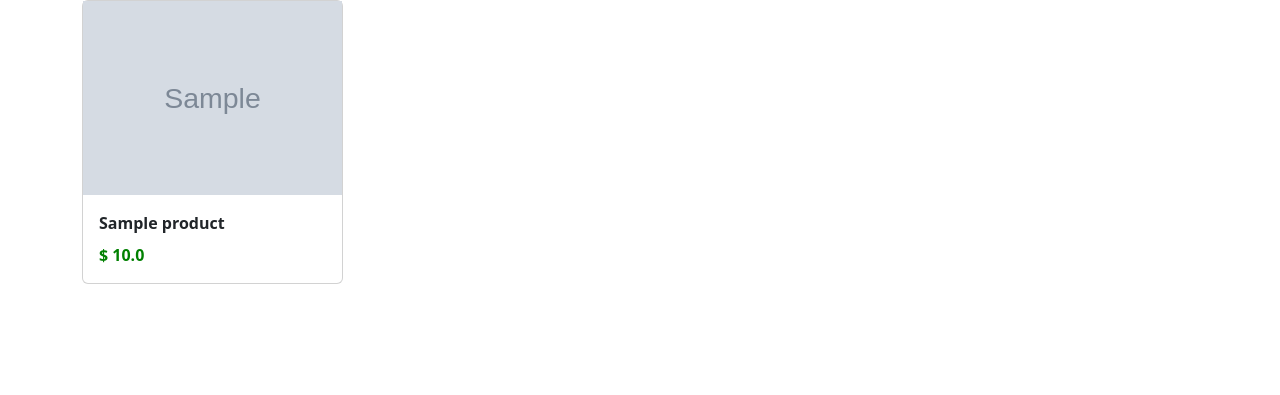
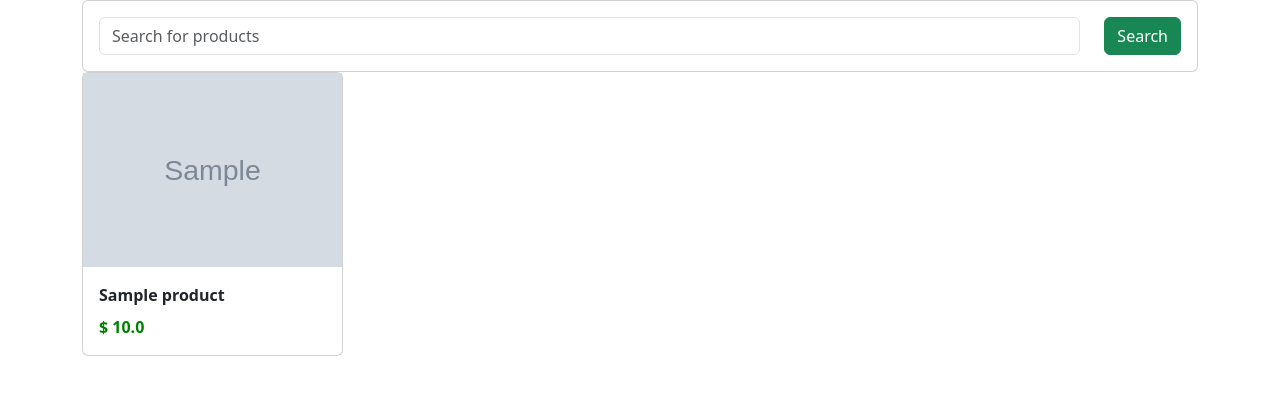
Before and after one commit to Dineshkumar2172/E-Commerce-Website, a Django app: page / in a window 1280 px wide. Shown: the top 395 px of the page. Run offline with Django 4.2, Linux system fonts and the light colour scheme; tables that the repository leaves empty hold one stand-in row (values such as "Sample post"); grey boxes marked "Sample" are stand-in pictures.

Commit message:
adding search functionality

```diff
--- a/ecomsite/shop/templates/shop/index.html
+++ b/ecomsite/shop/templates/shop/index.html
@@ -14,6 +14,21 @@
     </head>
     <body>
         <div class="container">
+            <div class="row">
+                <div class="col-md-12">
+                    <form class="card card-sm">
+                        <div class="card-body row no-gutters align-items-center">
+                            <div class="col">
+                                <input type="search" name="item_name" placeholder="Search for products" class="form-control form-control-borderless">
+                            </div>
+                            <div class="col-auto">
+                                <button class="btn btn-success" type="submit">Search</button>
+                            </div>
+                        </div>
+                    </form>
+                </div>
+            </div>
+
             <div class="row">
                 {% for product in product_objects %}
                     <div class="col-md-3">
--- a/ecomsite/shop/views.py
+++ b/ecomsite/shop/views.py
@@ -4,4 +4,8 @@ from shop.models import Product
 # Create your views here.
 def index(request):
     product_objects = Product.objects.all()
+    item_name = request.GET.get("item_name")
+    if item_name:
+        product_objects =  product_objects.filter(title__icontains=item_name)
+
     return render(request, "shop/index.html", {"product_objects": product_objects})
```
